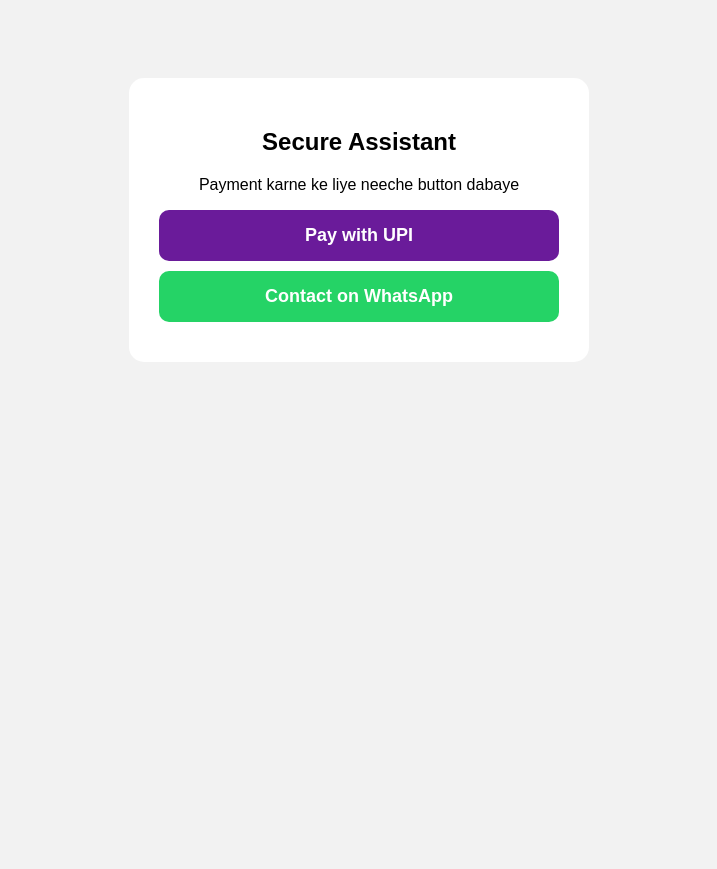
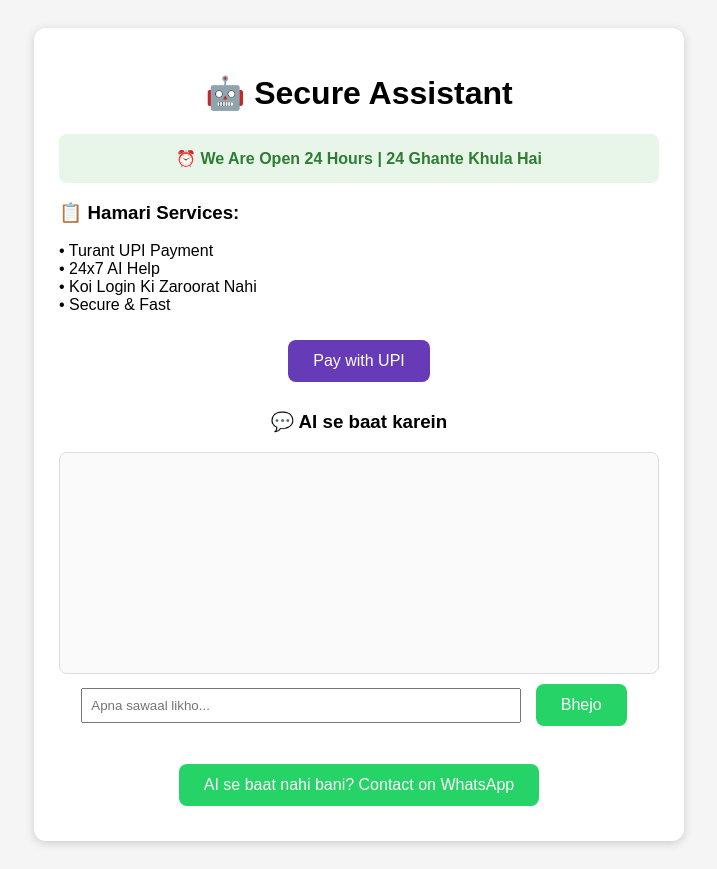
Before and after one commit to shaguftabegum1923119-blip/Secure-Assistant, a website: page index.html in a window 1280 px wide. Shown: the whole page, without its empty margins (281-998 px from the left). Before the commit the page ends 800 px from the top, so only its background shows below. Drawn offline with Linux system fonts and the light colour scheme.

Commit message:
Update index.html

```diff
--- a/index.html
+++ b/index.html
@@ -1,24 +1,70 @@
 <!DOCTYPE html>
 <html>
 <head>
-  <title>Secure Assistant Payment</title>
-  <meta name="viewport" content="width=device-width, initial-scale=1">
+  <title>Secure Assistant</title>
   <style>
-    body {font-family: Arial; text-align: center; padding: 20px; background: #f2f2f2;}
-    .box {background: white; padding: 30px; border-radius: 15px; max-width: 400px; margin: auto; margin-top: 50px;}
-    .btn {display: block; padding: 15px; margin: 10px 0; border-radius: 10px; text-decoration: none; font-weight: bold; color: white; font-size: 18px;}
-    .upi {background: #6A1B9A;}
-    .whatsapp {background: #25D366;}
+    body { font-family: Arial; text-align: center; padding: 20px; background: #f5f5f5; }
+    .box { background: white; padding: 25px; border-radius: 12px; max-width: 600px; margin: auto; box-shadow: 0 2px 10px #ccc; }
+    .btn { padding: 12px 25px; margin: 10px; border: none; border-radius: 8px; font-size: 16px; cursor: pointer; }
+    .upi { background: #673AB7; color: white; }
+    .whatsapp { background: #25D366; color: white; }
+    .timing { background: #E8F5E9; padding: 15px; border-radius: 8px; margin: 15px 0; color: #2E7D32; font-weight: bold; }
+    .details { text-align: left; margin: 15px 0; }
+    #chat-messages { height: 200px; overflow-y: auto; border: 1px solid #ddd; padding: 10px; background: #fafafa; border-radius: 8px; text-align: left; }
   </style>
 </head>
 <body>
   <div class="box">
-    <h2>Secure Assistant</h2>
-    <p>Payment karne ke liye neeche button dabaye</p>
+    <h1>🤖 Secure Assistant</h1>
 
-    <a class="btn upi" href="upi://pay?pa=8465014514@axl&pn=SecureAssistant">Pay with UPI</a>
+    <!-- 1. TIMING -->
+    <div class="timing">
+      ⏰ We Are Open 24 Hours | 24 Ghante Khula Hai
+    </div>
 
-    <a class="btn whatsapp" href="https://wa.me/918465014514" target="_blank">Contact on WhatsApp</a>
+    <!-- 2. DETAILS -->
+    <div class="details">
+      <h3>📋 Hamari Services:</h3>
+      <p>• Turant UPI Payment<br>
+      • 24x7 AI Help<br>
+      • Koi Login Ki Zaroorat Nahi<br>
+      • Secure & Fast</p>
+    </div>
+
+    <!-- 3. PAYMENT BUTTON -->
+    <a href="upi://pay?pa=yourupi@upi&pn=SecureAssistant&am=0">
+      <button class="btn upi">Pay with UPI</button>
+    </a>
+
+    <!-- 4. AI CHATBOX -->
+    <h3>💬 AI se baat karein</h3>
+    <div id="chat-messages"></div>
+    <input type="text" id="user-input" placeholder="Apna sawaal likho..." style="width:70%; padding:8px; margin-top:10px;">
+    <button onclick="sendMessage()" class="btn" style="background:#25D366; color:white;">Bhejo</button>
+
+    <!-- 5. WHATSAPP BUTTON -->
+    <br><br>
+    <a href="https://wa.me/91XXXXXXXXXX?text=Namaste%20Di%2C%20AI%20se%20baat%20ki%20thi" target="_blank">
+      <button class="btn whatsapp">AI se baat nahi bani? Contact on WhatsApp</button>
+    </a>
   </div>
+
+<script>
+function sendMessage() {
+  let input = document.getElementById('user-input');
+  let msg = input.value;
+  if(msg === '') return;
+  document.getElementById('chat-messages').innerHTML += '<p><b>Aap:</b> ' + msg + '</p>';
+
+  let reply = "Namaste! Main Secure Assistant hun.";
+  msg = msg.toLowerCase();
+  if(msg.includes('kya hai')) reply = "Ye 24x7 help service hai. Payment ke baad access milta hai.";
+  if(msg.includes('login')) reply = "Koi login nahi hai. Sirf payment kijiye.";
+  if(msg.includes('pay')) reply = "Upar 'Pay with UPI' button se payment kijiye.";
+
+  document.getElementById('chat-messages').innerHTML += '<p><b>AI:</b> ' + reply + '</p>';
+  input.value = '';
+}
+</script>
 </body>
 </html>
```
